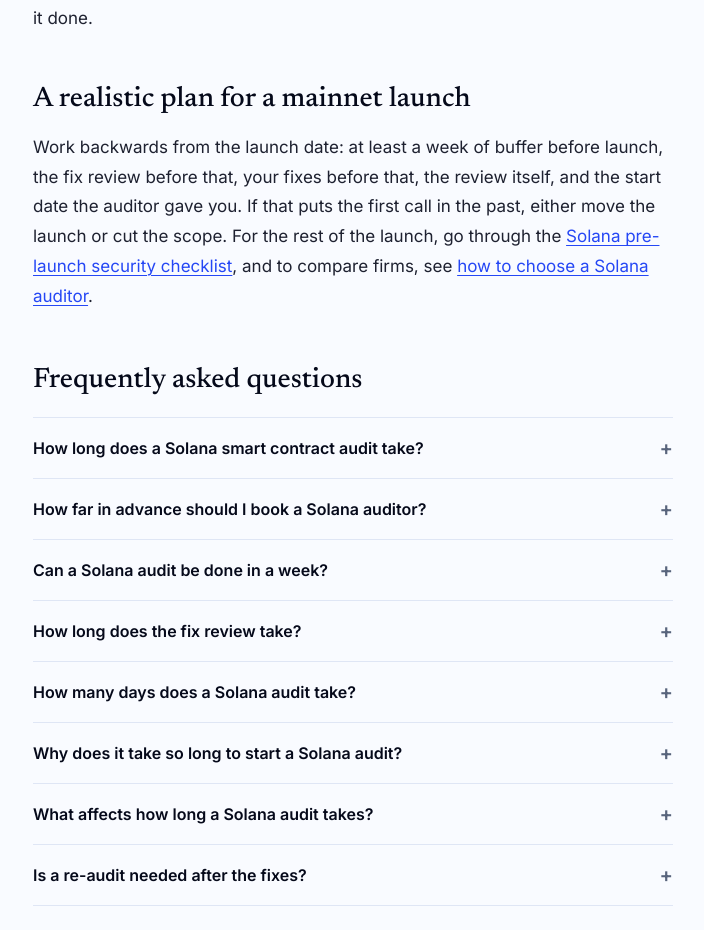
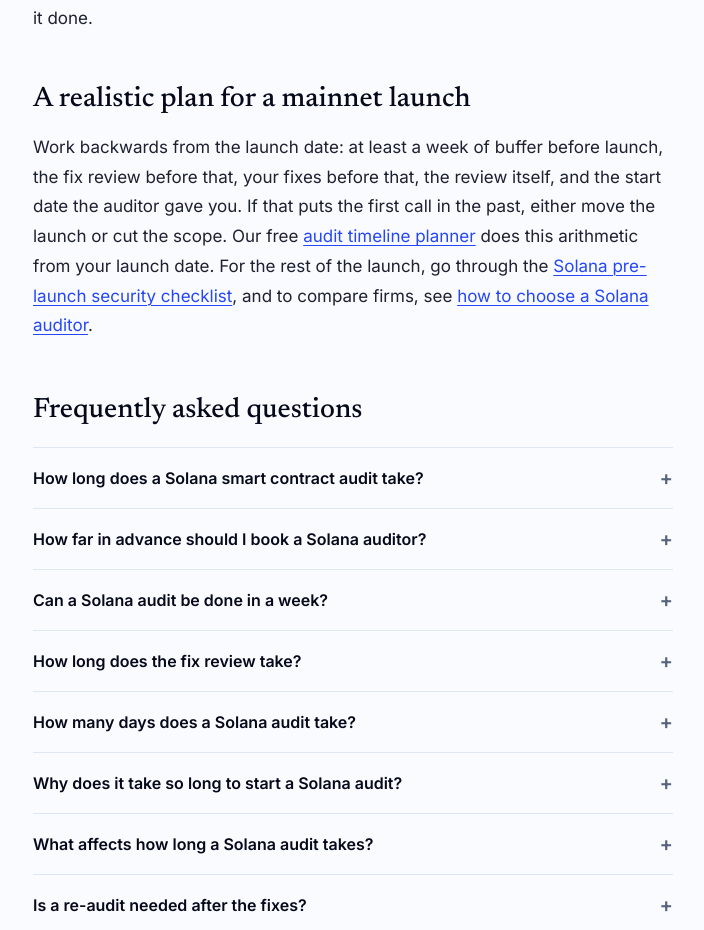
Before and after one commit to JakeMalarczyk/Orivions, a Next.js app in the folder orivions-app/: page /blog/how-long-does-a-solana-audit-take in a window 1280 px wide. Shown: the part 3605-4535 px from the top of the page, without its empty margins (287-991 px from the left). Built offline with nearby package versions, Linux system fonts and the light colour scheme; no server answers.

Commit message:
Audit timeline planner and links: page.tsx
Added a link to the audit timeline planner for better planning.

```diff
--- a/orivions-app/app/blog/how-long-does-a-solana-audit-take/page.tsx
+++ b/orivions-app/app/blog/how-long-does-a-solana-audit-take/page.tsx
@@ -135,7 +135,11 @@ export default function PostPage() {
       <P>
         Work backwards from the launch date: at least a week of buffer before launch, the fix review
         before that, your fixes before that, the review itself, and the start date the auditor gave
-        you. If that puts the first call in the past, either move the launch or cut the scope. For the
+        you. If that puts the first call in the past, either move the launch or cut the scope. Our free{' '}
+        <Link href="/tools/solana-audit-timeline-planner" className="text-blue-deep">
+          audit timeline planner
+        </Link>{' '}
+        does this arithmetic from your launch date. For the
         rest of the launch, go through the{' '}
         <Link href="/blog/solana-pre-launch-security-checklist" className="text-blue-deep">
           Solana pre-launch security checklist
```
